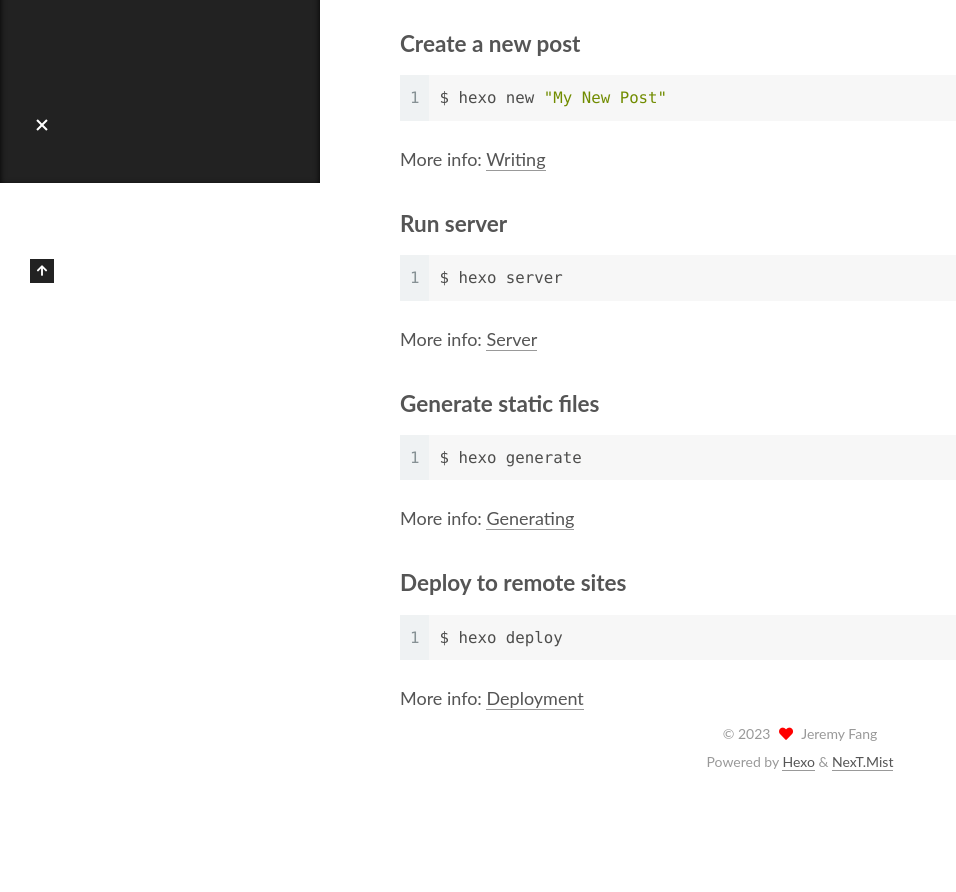
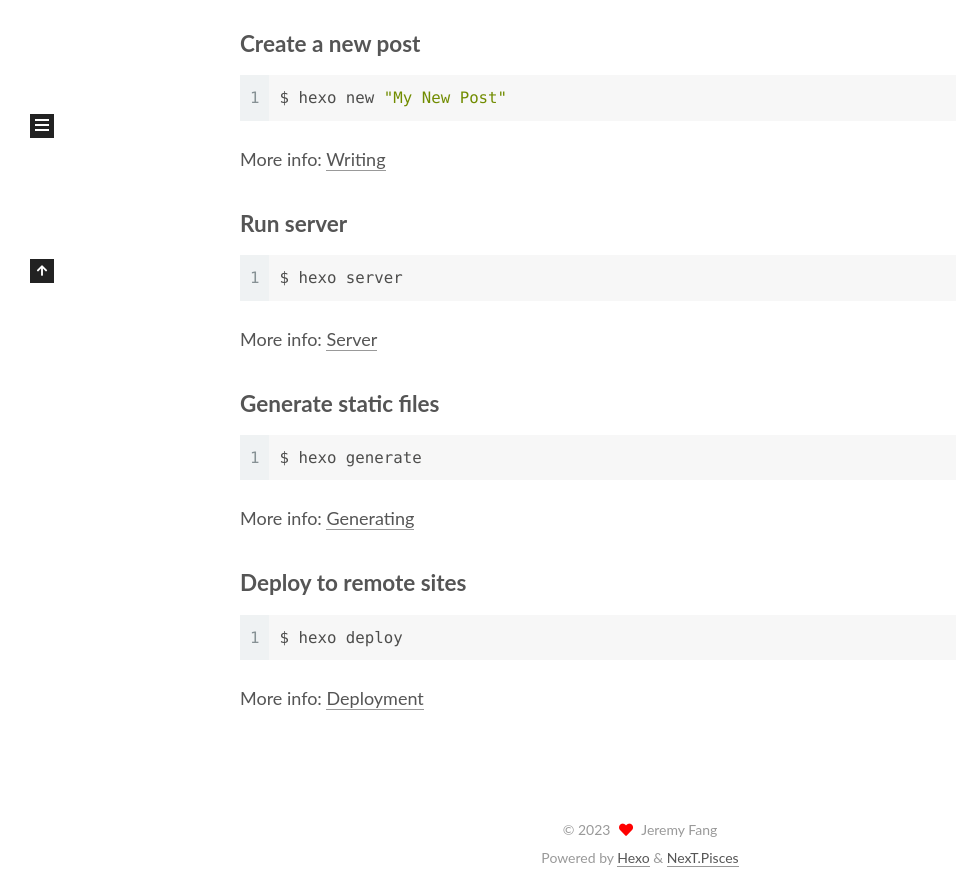
Before and after one commit to nominaboy/nominaboy.github.io, a plain HTML site: page 2023/09/13/hello-world/index.html in a window 1280 px wide. Shown: the part 617-1509 px from the top of the page, without its empty margins (0-956 px from the left). Before the commit the page ends 1413 px from the top, so only its background shows below. Drawn offline with Linux system fonts and the light colour scheme.

Commit message:
Site updated: 2023-09-19 15:51:10

```diff
--- a/2023/09/13/hello-world/index.html
+++ b/2023/09/13/hello-world/index.html
@@ -17,7 +17,7 @@
 
 <script id="hexo-configurations">
     var NexT = window.NexT || {};
-    var CONFIG = {"hostname":"example.com","root":"/","scheme":"Mist","version":"7.8.0","exturl":false,"sidebar":{"position":"left","display":"post","padding":18,"offset":12,"onmobile":false},"copycode":{"enable":false,"show_result":false,"style":null},"back2top":{"enable":true,"sidebar":false,"scrollpercent":false},"bookmark":{"enable":false,"color":"#222","save":"auto"},"fancybox":false,"mediumzoom":false,"lazyload":false,"pangu":false,"comments":{"style":"tabs","active":null,"storage":true,"lazyload":false,"nav":null},"algolia":{"hits":{"per_page":10},"labels":{"input_placeholder":"Search for Posts","hits_empty":"We didn't find any results for the search: ${query}","hits_stats":"${hits} results found in ${time} ms"}},"localsearch":{"enable":false,"trigger":"auto","top_n_per_article":1,"unescape":false,"preload":false},"motion":{"enable":true,"async":false,"transition":{"post_block":"fadeIn","post_header":"slideDownIn","post_body":"slideDownIn","coll_header":"slideLeftIn","sidebar":"slideUpIn"}}};
+    var CONFIG = {"hostname":"example.com","root":"/","scheme":"Pisces","version":"7.8.0","exturl":false,"sidebar":{"position":"left","display":"post","padding":18,"offset":12,"onmobile":false},"copycode":{"enable":false,"show_result":false,"style":null},"back2top":{"enable":true,"sidebar":false,"scrollpercent":false},"bookmark":{"enable":false,"color":"#222","save":"auto"},"fancybox":false,"mediumzoom":false,"lazyload":false,"pangu":false,"comments":{"style":"tabs","active":null,"storage":true,"lazyload":false,"nav":null},"algolia":{"hits":{"per_page":10},"labels":{"input_placeholder":"Search for Posts","hits_empty":"We didn't find any results for the search: ${query}","hits_stats":"${hits} results found in ${time} ms"}},"localsearch":{"enable":false,"trigger":"auto","top_n_per_article":1,"unescape":false,"preload":false},"motion":{"enable":true,"async":false,"transition":{"post_block":"fadeIn","post_header":"slideDownIn","post_body":"slideDownIn","coll_header":"slideLeftIn","sidebar":"slideUpIn"}}};
   </script>
 
   <meta name="description" content="Welcome to Hexo! This is your very first post. Check documentation for more info. If you get any problems when using Hexo, you can find the answer in troubleshooting or you can ask me on GitHub. Quick">
@@ -320,7 +320,7 @@
   </span>
   <span class="author" itemprop="copyrightHolder">Jeremy Fang</span>
 </div>
-  <div class="powered-by">Powered by <a href="https://hexo.io/" class="theme-link" rel="noopener" target="_blank">Hexo</a> & <a href="https://mist.theme-next.org/" class="theme-link" rel="noopener" target="_blank">NexT.Mist</a>
+  <div class="powered-by">Powered by <a href="https://hexo.io/" class="theme-link" rel="noopener" target="_blank">Hexo</a> & <a href="https://pisces.theme-next.org/" class="theme-link" rel="noopener" target="_blank">NexT.Pisces</a>
   </div>
 
 
@@ -346,7 +346,7 @@
 <script src="/js/motion.js"></script>
 
 
-<script src="/js/schemes/muse.js"></script>
+<script src="/js/schemes/pisces.js"></script>
 
 
 <script src="/js/next-boot.js"></script>
```
Also changed, not shown: archives/2023/09/index.html (+3 -3 lines), archives/2023/index.html (+3 -3 lines), archives/index.html (+3 -3 lines), index.html (+3 -3 lines).
